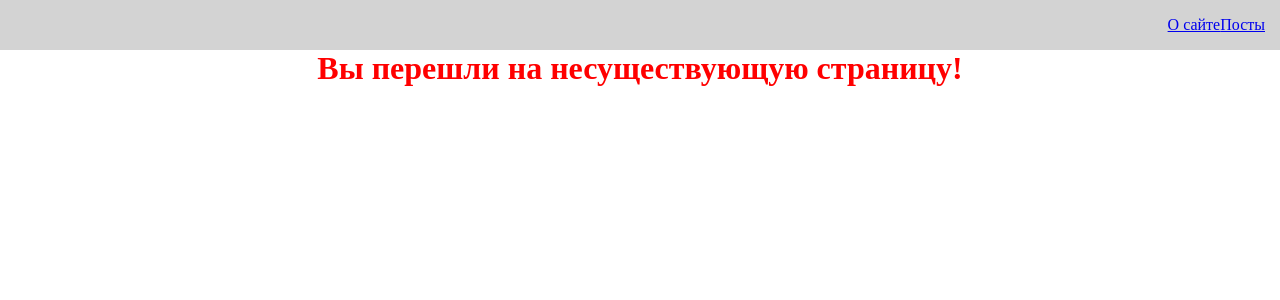
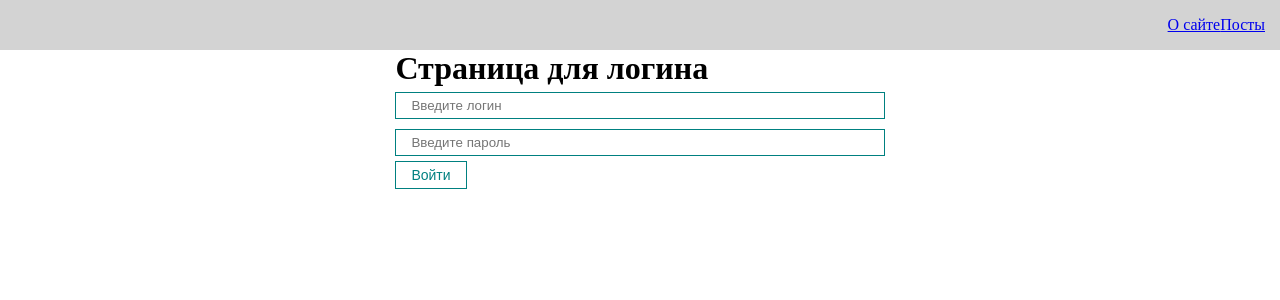
Before and after one commit to VNagorniy/base-react, a React (Create React App) app: page /login in a window 1280 px wide. Before the commit this address led to /error. Shown: the top 300 px of the page. Built offline with nearby package versions, Linux system fonts and the light colour scheme.

Commit message:
Загрузка комментариев, создание публичного и приватного маршрута

```diff
--- a/src/API/PostService.js
+++ b/src/API/PostService.js
@@ -15,4 +15,9 @@ export default class PostService {
     const response = await axios.get('https://jsonplaceholder.typicode.com/posts/' + id);
     return response;
   }
+
+  static async getCommentsByPostId(id) {
+    const response = await axios.get(`https://jsonplaceholder.typicode.com/posts/${id}/comments`);
+    return response;
+  }
 }
--- a/src/components/AppRouter.jsx
+++ b/src/components/AppRouter.jsx
@@ -4,23 +4,23 @@ import About from '../pages/About';
 import Posts from '../pages/Posts';
 import Error from '../pages/Error';
 import PostIdPage from '../pages/PostIdPage';
+import { publicRoutes, privateRoutes } from '../router';
 
 const AppRouter = () => {
-  return (
+  const isAuth = false;
+  return isAuth ? (
     <Switch>
-      <Route path='/about'>
-        <About />
-      </Route>
-      <Route exact path='/posts'>
-        <Posts />
-      </Route>
-      <Route exact path='/posts/:id'>
-        <PostIdPage />
-      </Route>
-      <Route path='/error'>
-        <Error />
-      </Route>
-      <Redirect to='/error' />
+      {privateRoutes.map((route) => (
+        <Route component={route.component} path={route.path} exact={route.exact} />
+      ))}
+      <Redirect to='/posts' />
+    </Switch>
+  ) : (
+    <Switch>
+      {publicRoutes.map((route) => (
+        <Route component={route.component} path={route.path} exact={route.exact} />
+      ))}
+      <Redirect to='/login' />
     </Switch>
   );
 };
--- /dev/null
+++ b/src/pages/Login.jsx
@@ -0,0 +1,18 @@
+import React from 'react';
+import MyButton from '../components/UI/button/MyButton';
+import MyInput from '../components/UI/input/MyInput';
+
+const Login = () => {
+  return (
+    <div>
+      <h1>Страница для логина</h1>
+      <form>
+        <MyInput type='text' placeholder='Введите логин' />
+        <MyInput type='password' placeholder='Введите пароль' />
+        <MyButton>Войти</MyButton>
+      </form>
+    </div>
+  );
+};
+
+export default Login;
--- a/src/pages/PostIdPage.jsx
+++ b/src/pages/PostIdPage.jsx
@@ -7,14 +7,21 @@ import { useFetching } from '../hooks/useFetching';
 const PostIdPage = () => {
   const params = useParams();
   const [post, setPost] = useState({});
+  const [comments, setComments] = useState([]);
 
   const [fetchPostById, isLoading, error] = useFetching(async (id) => {
     const response = await PostService.getById(id);
     setPost(response.data);
   });
 
+  const [fetchComments, isComLoading, comError] = useFetching(async (id) => {
+    const response = await PostService.getCommentsByPostId(id);
+    setComments(response.data);
+  });
+
   useEffect(() => {
     fetchPostById(params.id);
+    fetchComments(params.id);
   }, []);
 
   return (
@@ -27,6 +34,19 @@ const PostIdPage = () => {
           {post.id}. {post.title}
         </div>
       )}
+      <h1>Комментарии</h1>
+      {isComLoading ? (
+        <Loader />
+      ) : (
+        <div>
+          {comments.map((comm) => (
+            <div style={{ marginTop: 15 }}>
+              <h5>{comm.email}</h5>
+              <div>{comm.body}</div>
+            </div>
+          ))}
+        </div>
+      )}
     </div>
   );
 };
--- a/src/pages/Posts.jsx
+++ b/src/pages/Posts.jsx
@@ -52,7 +52,6 @@ function Posts() {
 
   return (
     <div className='App'>
-      <button onClick={fetchPosts}>GET POSTS</button>
       <MyButton style={{ marginTop: '30px' }} onClick={() => setModal(true)}>
         Создать пользователя
       </MyButton>
--- /dev/null
+++ b/src/router/index.js
@@ -0,0 +1,12 @@
+import About from '../pages/About';
+import PostIdPage from '../pages/PostIdPage';
+import Posts from '../pages/Posts';
+import Login from '../pages/Login';
+
+export const privateRoutes = [
+  { path: '/about', component: About, exact: true },
+  { path: '/posts', component: Posts, exact: true },
+  { path: '/posts/:id', component: PostIdPage, exact: true },
+];
+
+export const publicRoutes = [{ path: '/login', component: Login, exact: true }];
```
